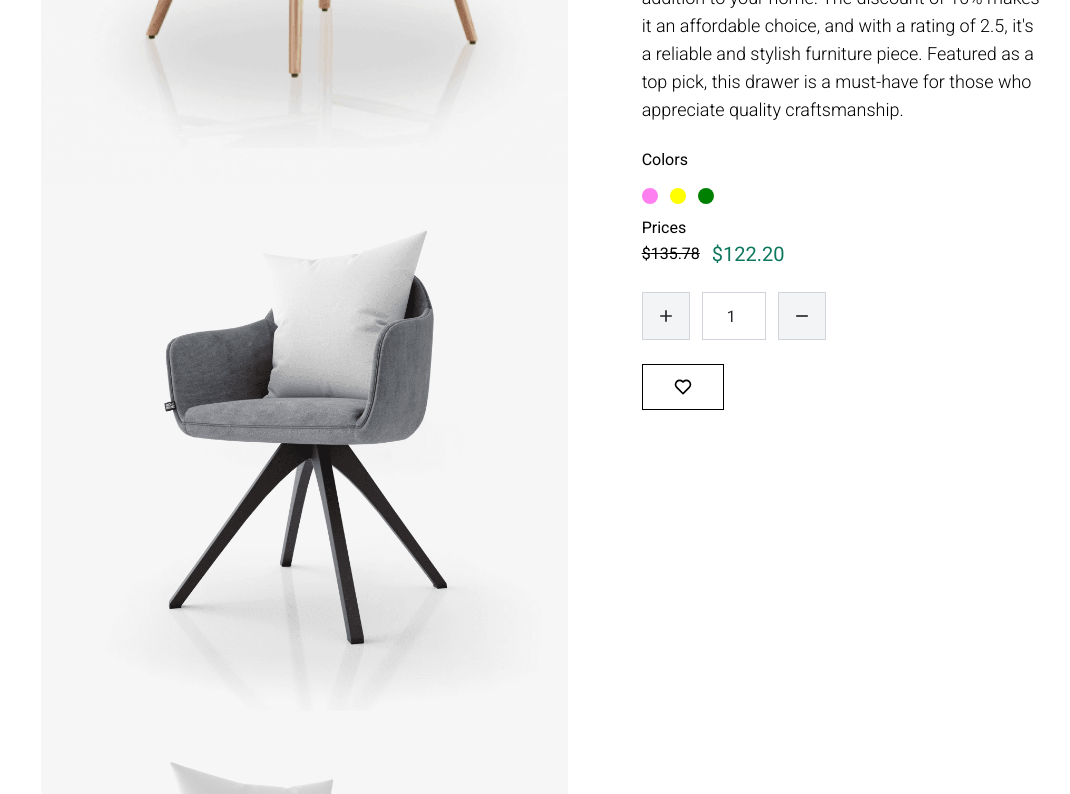
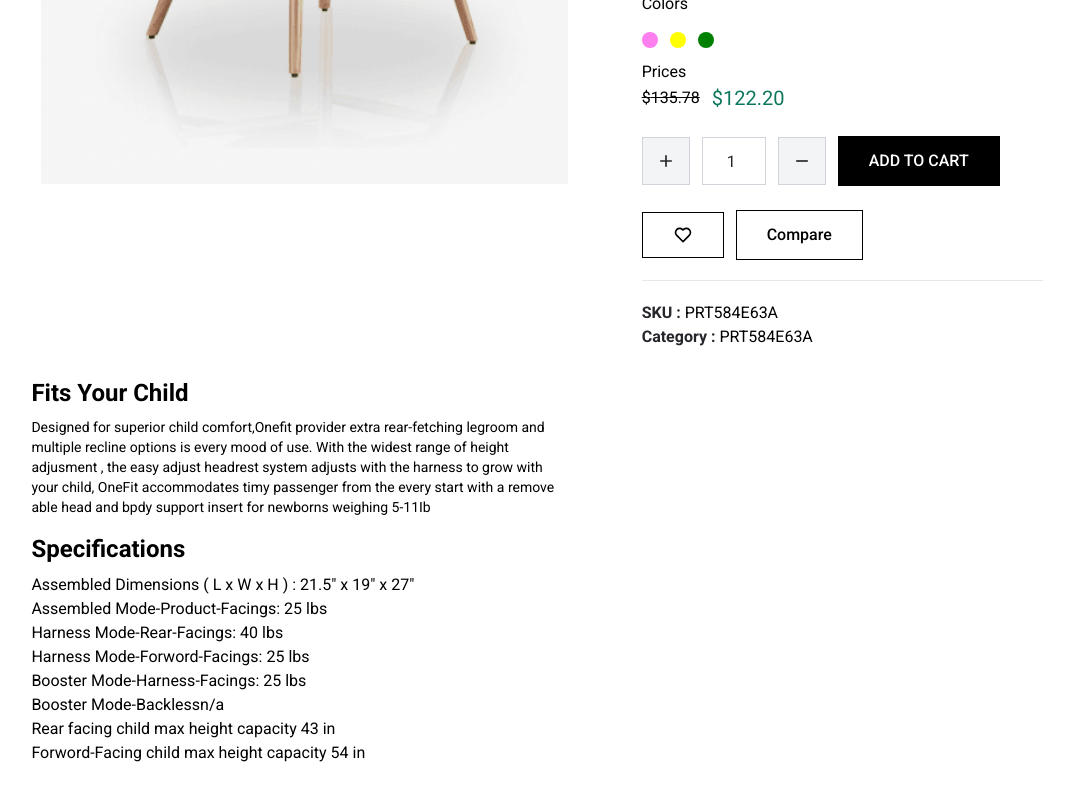
Before and after one commit to MIRNOMAN/root_shop_cart, a React (Vite) app: page /product-details/1 in a window 1280 px wide. Shown: the part 480-1274 px from the top of the page, without its empty margins (71-1141 px from the left). Built offline with nearby package versions, Linux system fonts and the light colour scheme.

Commit message:
update details cart

```diff
--- a/src/Components/Product/ProductDeatils.jsx
+++ b/src/Components/Product/ProductDeatils.jsx
@@ -46,13 +46,13 @@ const ProductDeatils = () => {
         <div className="flex justify-between flex-col lg:flex-row" key={productId}>
           <div className="images lg:w-1/2">
             <div>
-              {images.map((image, index) =>(
+              {images.slice(0,1).map((image, index) =>(
                 <img src={image.image} alt=""  key={index} className="w-full h-full"/>
               ))}
             </div>
           </div>
 
-          <div className="details lg:w-1/2 px-16 pt-10">
+          <div className="details lg:w-1/2 px-16 pt-5">
             <button className="feature-btn bg-indigo-600">SALE {discount}% OFF</button>
             <h1 className="text-2xl font-semibold mt-3">{title}</h1>
             <div className="flex items-center gap-2 mt-4 ">
@@ -61,7 +61,8 @@ const ProductDeatils = () => {
               </div>
               <p>{product.rating} Review</p>
             </div>
-            <p className="text-lg font-light mt-3">{description}</p>
+            <p className="text-sm font-light mt-1">{description}</p>
+
             <br />
 
             <div>
@@ -99,6 +100,7 @@ const ProductDeatils = () => {
              <button className="w-12 h-12 grid place-items-center bg-gray-100 text-primary border border-gray-300">
               <BiMinus size={20}></BiMinus>
              </button>
+             <button className="primary-btn">ADD TO CART</button>
             </div>
 
 
@@ -108,8 +110,43 @@ const ProductDeatils = () => {
                     Add to wishlist
                   </BiHeart>
                 </button>
+                <button className="flex items-center gap-2 secondary-btn">
+                  Compare
+                </button>
             </div>
+            <hr className="my-5" />
+            <label htmlFor="">
+              <span className="text-primary font-bold">SKU : </span>
+              PRT584E63A
+            </label>
+            <br />
+            <label htmlFor="">
+              <span className="text-primary font-bold">Category : </span>
+              PRT584E63A
+            </label>
           </div>
+        </div>
+
+
+        <div className="flex justify-between flex-col lg:flex-row my-7">
+            <div className="lg:w-1/2">
+              <h2 className="text-2xl font-bold ">Fits Your Child</h2>
+              <p className="mt-2 text-sm">
+              Designed for superior child comfort,Onefit provider extra rear-fetching legroom and multiple recline options is every mood of use. With the widest range of height adjusment , the easy adjust headrest system adjusts with the harness to grow with your child, OneFit accommodates timy passenger from the every start with a remove able head and bpdy support insert for newborns weighing 5-11Ib
+            </p>
+            <h2 className="text-2xl font-bold mt-4">Specifications</h2>
+              <p className="mt-2">
+             <span>Assembled Dimensions ( L x W x H ) : 21.5" x 19" x 27"</span><br />
+             <span>Assembled Mode-Product-Facings: 25 lbs </span><br />
+             <span>Harness Mode-Rear-Facings: 40 lbs</span><br />
+             <span>Harness Mode-Forword-Facings: 25 lbs</span><br />
+             <span>Booster Mode-Harness-Facings: 25 lbs</span><br />
+             <span>Booster Mode-Backlessn/a</span><br />
+             <span>Rear facing  child max height capacity 43 in</span><br />
+             <span>Forword-Facing  child max height capacity 54 in</span><br />
+
+            </p>
+            </div>
         </div>
       </section>
     </>
```
